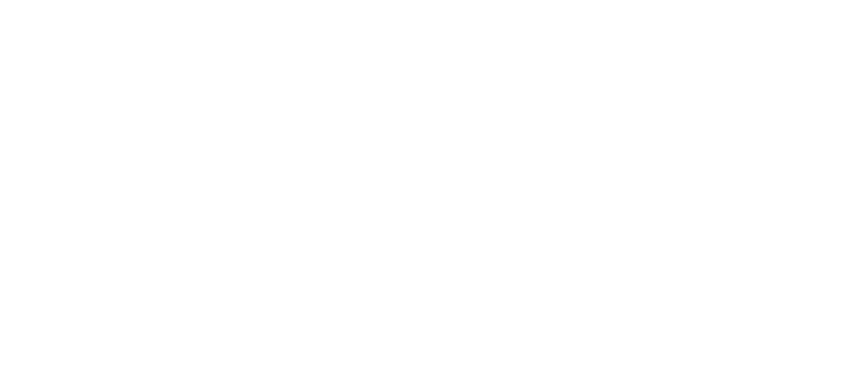
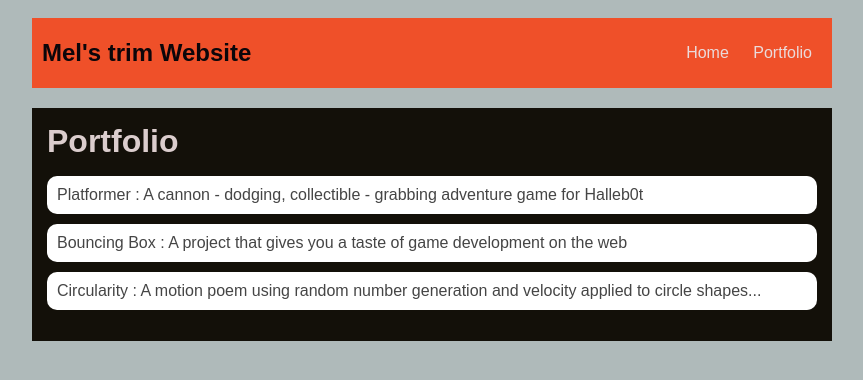
Before and after one commit to Melastar33/Melastar33.Github, a plain HTML site: page portfolio.html in a window 1280 px wide. Shown: the whole page, without its empty margins (208-1071 px from the left). Drawn offline with Linux system fonts and the light colour scheme.

Commit message:
fixed projects

```diff
--- a/portfolio.html
+++ b/portfolio.html
@@ -0,0 +1,32 @@
+<!DOCTYPE HTML>
+<html>
+    <head>
+        <title>Mel's trim website</title>
+        <link rel="stylesheet" href="style.css"
+    </head>
+    <body>
+      <div id="all-contents">
+        <nav>
+            <h1>Mel's trim Website </h1>
+            <ul id="nav-ul">
+                <li class="nav-li">
+                    <a class="nav-a" href="index.html">Home</a>
+                </li>
+                <li class="nav-li">
+                    <a class="nav-a" href="portfolio.html">Portfolio</a>
+                </li>
+            </ul>
+        </nav>
+        <main>
+            <div class="content">
+                <h1>Portfolio</h1>
+                <ul id="portfolio">
+                    <li><a href="projects/platformer/">Platformer : A cannon - dodging, collectible - grabbing adventure game for Halleb0t</a></li>
+                    <li><a href="projects/bouncing-box/">Bouncing Box : A project that gives you a taste of game development on the web </a></li>
+                    <li><a href="projects/circularity/">Circularity : A motion poem using random number generation and velocity applied to circle shapes...</a></li>
+                    </ul>
+                    </div>
+        </main>
+      </div>
+    </body>
+</html>
--- a/style.css
+++ b/style.css
@@ -1,11 +1,11 @@
 body {
-    background: rgb(125, 198, 205);
-    color: rgb(45, 45, 45);
+    background: rgb(175, 186, 186);
+    color: rgb(39, 114, 136);
     padding: 10px;
     font-family: arial;
 }
 #all-contents {
-  max-width: 200px;
+  max-width: 800px;
     margin: auto;
 }
 
@@ -13,13 +13,14 @@ body {
 nav {
     background: rgb(239, 80, 41);
    margin: 0 auto;
+   margin-bottom: 20px;
     display: flex;
     padding: 10px;
 }
 h1 {
     display: flex;
     align-items: center;
-    color: white;
+    color: rgb(12, 6, 10);
     flex: 1;
     margin: 0;
 }
@@ -32,12 +33,12 @@ h1 {
 }
 a {
     text-decoration: none;
-    color: #fff;
+    color: #eadbdb;
 }
 
 /* main container area beneath menu */
 main {
-    background: rgb(245, 238, 219);
+    background: rgb(19, 16, 9);
     display: flex;
 }
 .sidebar {
@@ -45,7 +46,7 @@ main {
     padding: 10px;
 }
 .sidebar-img {
-    width: 10px;
+    width: 200px;
 }
 .content {
     flex: 1;
@@ -54,9 +55,34 @@ main {
 
 /* portfolio styles */
 #interests {
-    border: 4px silver ridge;
+    border: 4px rgb(13, 181, 224) ridge;
     padding: 8px;
 }
 h2, h3 {
     margin: 0px;
 }
+/* portfolio styles */
+.content h1 {
+    color: rgb(219, 205, 205);
+}
+
+#portfolio {
+    list-style-type: none;
+    padding-left: 0;
+}
+
+#portfolio li {
+    background: #fff;
+    padding: 10px;
+    border-radius: 10px;
+    margin-bottom: 10px;
+}
+
+#portfolio li:hover {
+    background: #0e0303;
+}
+
+#portfolio a {
+    text-decoration: none;
+    color: #454545;
+}
```
Also changed, not shown: index.html (+14 -13 lines).
